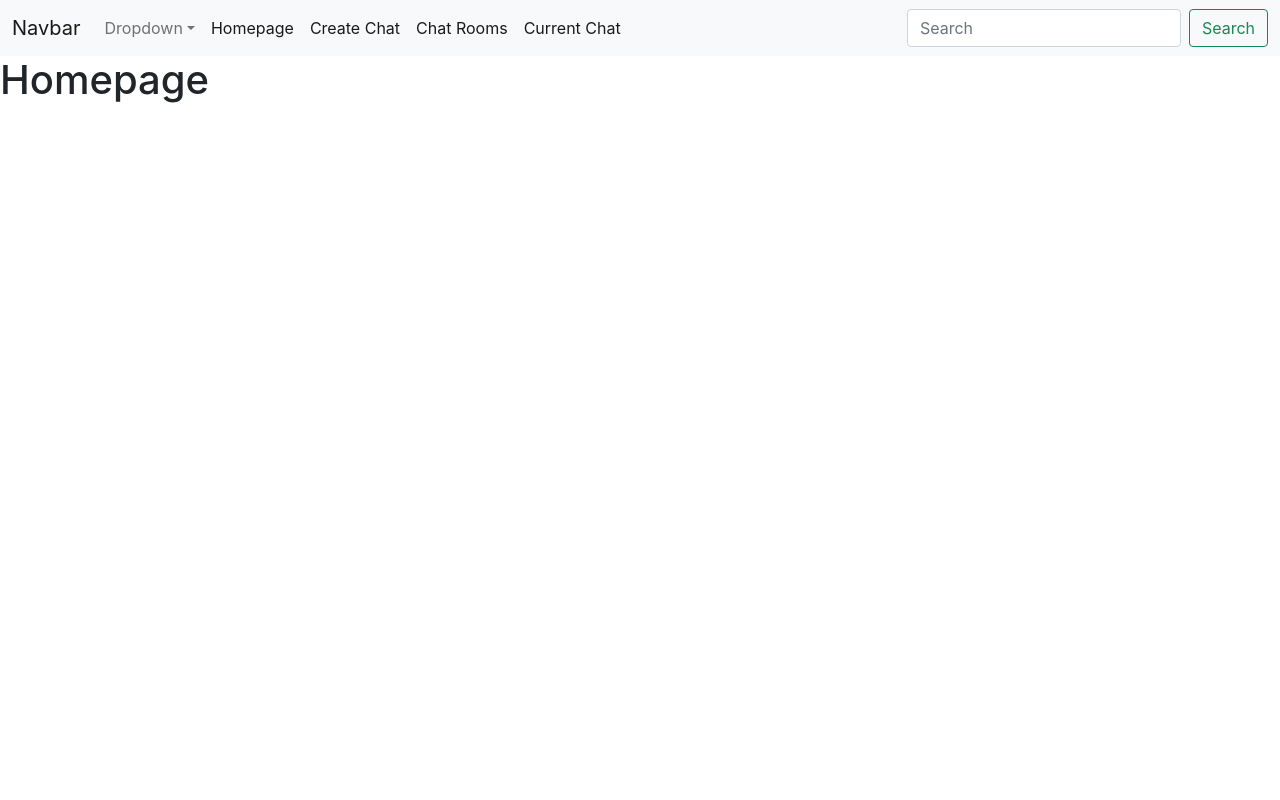
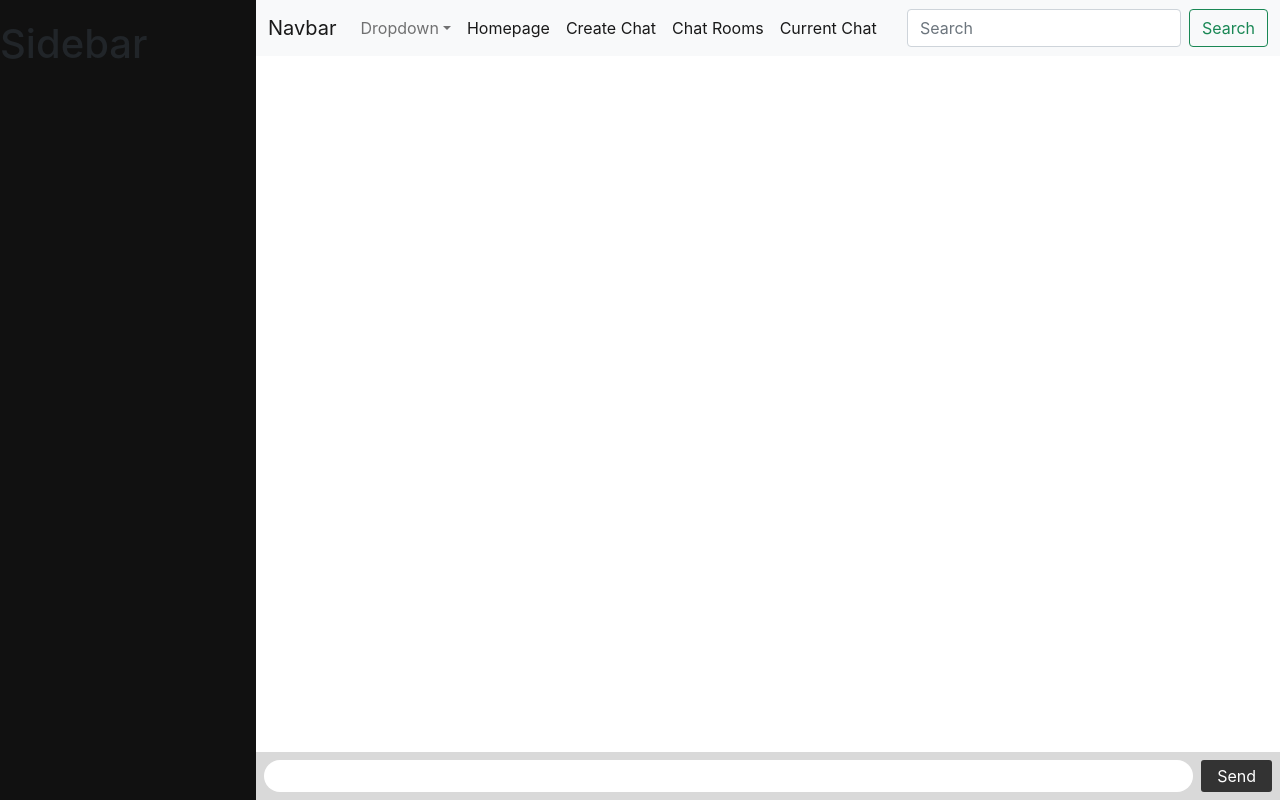
Before and after one commit to jihoshin28/fs_messenger_client, a React (Create React App) app: page / in a window 1280 px wide. Built offline with nearby package versions, Linux system fonts and the light colour scheme; no server answers.

Commit message:
added sidebar

```diff
--- a/src/App.css
+++ b/src/App.css
@@ -10,7 +10,7 @@ body {
   padding: 0.25rem;
   position: fixed;
   bottom: 0;
-  left: 0;
+  left: 20%;
   right: 0;
   display: flex;
   height: 3rem;
@@ -62,3 +62,22 @@ body {
   margin: 1% 0 0 1%;
   width: 98%;
 }
+
+.sidebar {
+  height: 100%; /* Full-height: remove this if you want "auto" height */
+  width: 20%; /* Set the width of the sidebar */
+  position: fixed; /* Fixed Sidebar (stay in place on scroll) */
+  z-index: 1; /* Stay on top */
+  top: 0; /* Stay at the top */
+  left: 0;
+  background-color: #111; /* Black */
+  overflow-x: hidden; /* Disable horizontal scroll */
+  padding-top: 20px;
+}
+
+.chat-window {
+  position: fixed;
+  height: 100%;
+  width: 80%;
+  left: 20%;
+}
--- a/src/App.js
+++ b/src/App.js
@@ -1,8 +1,9 @@
 import './App.css';
-import ChatWindow from './pages/ChatWindow'
-import Homepage from './pages/Homepage'
-import ChatRooms from './pages/ChatRooms'
-import CreateChat from './pages/CreateChat'
+import ChatWindow from './windows/ChatWindow'
+import Homepage from './windows/Homepage'
+import ChatRooms from './windows/ChatRooms'
+import CreateChat from './windows/CreateChat'
+import Sidebar from './windows/Sidebar'
 import {
   BrowserRouter as Router,
   Switch,
@@ -54,6 +55,8 @@ function App() {
 
   return (
     <div className="App">
+      <div class = 'chat-window'>
+        <Sidebar/>
         <Router>
           <Navbar/>
           <Switch>
@@ -72,6 +75,7 @@ function App() {
           </Switch>
         </Router>
       </div>
+    </div>
   );
 }
 
--- a/src/pages/ChatWindow.js
+++ b/src/windows/ChatWindow.js
@@ -49,13 +49,8 @@ let ChatWindow = () => {
         window.scrollTo(0, document.body.scrollHeight);
     }
 
-    let checkRooms = () => {
-        socket.emit('rooms')
-    }
-
     return (
-        <div>
-            <button onClick = {() => checkRooms()}>Check rooms in user</button>
+        <div class = "chat-window">
             <ul ref = {ref} id="messages">
 
             </ul>
--- a/src/pages/Homepage.js
+++ b/src/windows/Homepage.js
@@ -1,15 +1,18 @@
 import React, { Component } from 'react';
+import ChatWindow from './ChatWindow'
 
 class Homepage extends Component {
+
     createChatRoom = () => {
         this.props.history.push('/chat')
     }
     render() {
         return (
-            <div>
-                <h1>Homepage</h1>
-                <div>
-
+            <div class = "container">
+                <div class = "row">
+                    <div class = "chat-box col-9">
+                        <ChatWindow/>
+                    </div>
                 </div>
             </div>
         );
--- /dev/null
+++ b/src/windows/Sidebar.js
@@ -0,0 +1,11 @@
+import React from 'react'
+
+const Sidebar = () => {
+    return(
+        <div class = "sidebar">
+            <h1> Sidebar</h1>
+        </div>
+    )
+}
+
+export default Sidebar
```
Also changed, not shown: src/windows/ChatRooms.js (renamed from src/pages/ChatRooms.js), src/windows/CreateChat.js (renamed from src/pages/CreateChat.js). Lines whose indentation alone changed are shown as unchanged.
